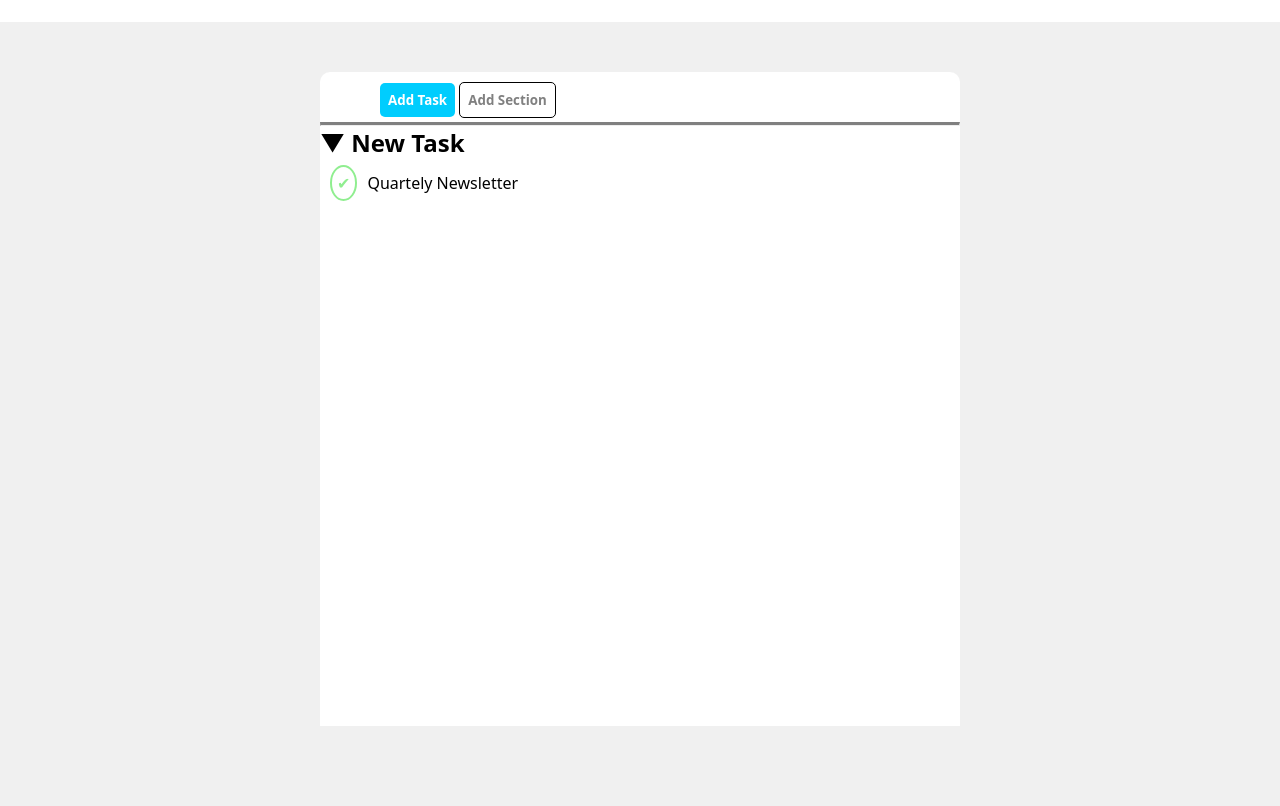
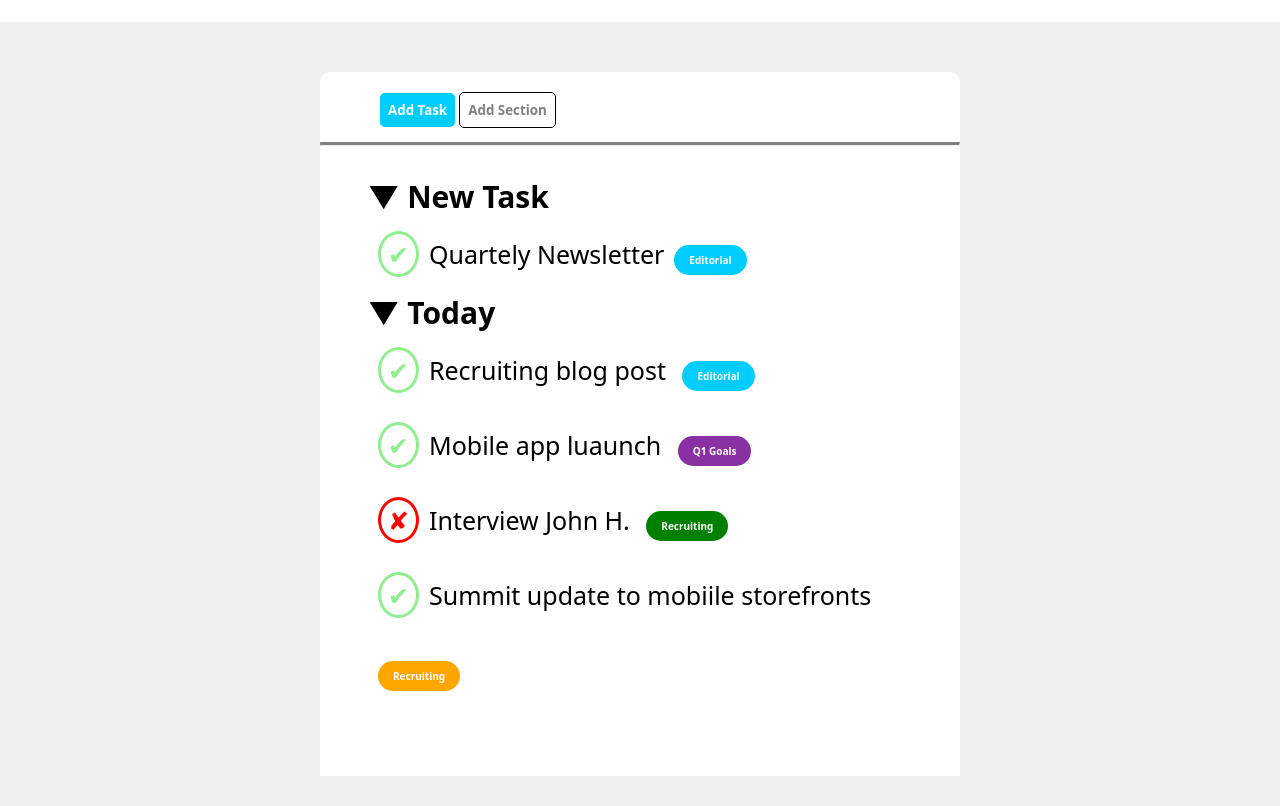
Before and after one commit to Andrea030105/html-css-toboolist, a plain HTML site: page index.html in a window 1280 px wide. Shown: the part 73-879 px from the top of the page. Before the commit the page ends 800 px from the top, so only its background shows below. Drawn offline with Linux system fonts and the light colour scheme.

Commit message:
second-list

```diff
--- a/css/style.css
+++ b/css/style.css
@@ -27,9 +27,9 @@ header {
 }
 
 .button_container {
-    height: 50px;
+    height: 70px;
     margin-top: 50px;
-    padding: 10px 0 0 60px;
+    padding: 20px 0 0 60px;
 }
 
 button {
@@ -56,29 +56,78 @@ button {
 
 .answere-container {
     height: 600px;
+    width: 85%;
+    margin: 30px auto;
+}
+
+h2 {
+    font-size: 30px;
+}
+
+ul {
+    list-style-type: none;
+    line-height: 3;
+    font-size: 25px;
 }
 
 .done-answere::before {
     content: "\2714";
     color: lightgreen;
     border-radius: 50%;
-    border: 2px solid lightgreen;
-    padding: 5px;
+    border: 3px solid lightgreen;
+    padding: 3px 7px;
     margin: 10px;
 }
 
-ul {
-    list-style-type: none;
-    line-height: 3;
+.editorial::after {
+    content: 'Editorial';
+    background-color: #00cdfe;
+    color: white;
+    font-size: 10px;
+    font-weight: bold;
+    margin-left: 10px;
+    border-radius: 15px;
+    padding: 8px 15px;
 }
 
-.button-answere {
-    border-radius: 10px;
-    border: 0;
+.q1::after {
+    content: 'Q1 Goals';
+    background-color: rgb(137, 48, 162);
+    color: white;
+    font-size: 10px;
+    font-weight: bold;
+    margin-left: 10px;
+    border-radius: 15px;
+    padding: 8px 15px;
 }
 
-.editorial {
-    background-color: #00cdfe;
+.none-answere::before {
+    content: "\2718";
+    color: red;
+    border-radius: 50%;
+    border: 3px solid red;
+    padding: 3px 7px;
+    margin: 10px;
+}
+
+.recruiting::after {
+    content: 'Recruiting';
+    background-color: green;
     color: white;
-    font-size: 5px;
+    font-size: 10px;
+    font-weight: bold;
+    margin-left: 10px;
+    border-radius: 15px;
+    padding: 8px 15px;
 }
+
+.mobile::after {
+    content: 'Recruiting';
+    background-color: orange;
+    color: white;
+    font-size: 10px;
+    font-weight: bold;
+    margin-left: 10px;
+    border-radius: 15px;
+    padding: 8px 15px;
+}
--- a/index.html
+++ b/index.html
@@ -24,10 +24,22 @@
                 <section>
                     <h2>▼ New Task</h2>
                     <ul>
-                        <li class="done-answere">Quartely Newsletter</li>
+                        <li class="done-answere editorial">Quartely Newsletter</li>
                     </ul>
                 </section>
-
+                <section>
+                    <h2>▼ Today</h2>
+                    <ul>
+                        <li class="done-answere editorial">Recruiting blog post
+                        <li>
+                        <li class="done-answere editorial q1">Mobile app luaunch
+                        <li>
+                        <li class="none-answere editorial recruiting">Interview John H.
+                        <li>
+                        <li class="done-answere editorial mobile">Summit update to mobiile storefronts
+                        <li>
+                    </ul>
+                </section>
             </div>
         </main>
     </div>
```
